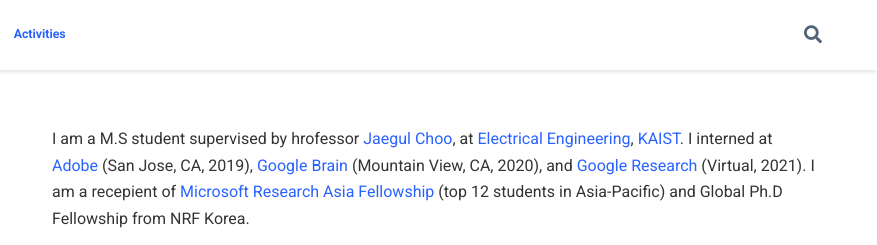
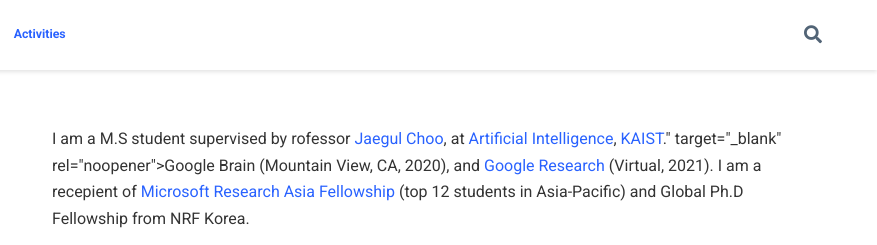
Before and after one commit to leejesse/leejesse.github.io, a plain HTML site: page index.html in a window 1280 px wide. Shown: the top 245 px of the page, 403-1280 px from the left. Drawn offline with nearby package versions, Linux system fonts and the light colour scheme; some packages are replaced by stand-ins of ours; no server answers; some icons are missing.

Commit message:
Update index.html

```diff
--- a/index.html
+++ b/index.html
@@ -188,8 +188,8 @@
 
 
 <br>
-<p>I am a M.S student supervised by hrofessor <a href="https://sites.google.com/site/jaegulchoo/">Jaegul Choo</a>, at <a href="https://ee.kaist.ac.kr/" target="_blank" rel="noopener">Electrical Engineering</a>,
-<a href="https://kaist.ac.kr/" target="_blank" rel="noopener">KAIST</a>. I interned at <a href="https://research.adobe.com/">Adobe</a> (San Jose, CA, 2019), <a href="https://ai.google/research/teams/brain/" target="_blank" rel="noopener">Google Brain</a> (Mountain View, CA, 2020), and <a href="https://ai.google/research/" target="_blank" rel="noopener">Google Research</a> (Virtual, 2021). I am a recepient of <a href="http://www.microsoft.com/en-us/research/lab/microsoft-research-asia/">Microsoft Research Asia Fellowship</a> (top 12 students in Asia-Pacific) and Global Ph.D Fellowship from NRF Korea.</p>
+<p>I am a M.S student supervised by rofessor <a href="https://sites.google.com/site/jaegulchoo/">Jaegul Choo</a>, at <a href="https://gsai.kaist.ac.kr/" target="_blank" rel="noopener">Artificial Intelligence</a>,
+<a href="https://kaist.ac.kr/" target="_blank" rel="noopener">KAIST</a>." target="_blank" rel="noopener">Google Brain</a> (Mountain View, CA, 2020), and <a href="https://ai.google/research/" target="_blank" rel="noopener">Google Research</a> (Virtual, 2021). I am a recepient of <a href="http://www.microsoft.com/en-us/research/lab/microsoft-research-asia/">Microsoft Research Asia Fellowship</a> (top 12 students in Asia-Pacific) and Global Ph.D Fellowship from NRF Korea.</p>
 
 <p>My research interests lie in machine learning and computer vision.
 Particularly, my research topics include spatio-temporal learning and video pixel labeling / generation tasks, and minimal human supervision (self- / weakly- supervised learning). </p>
```
